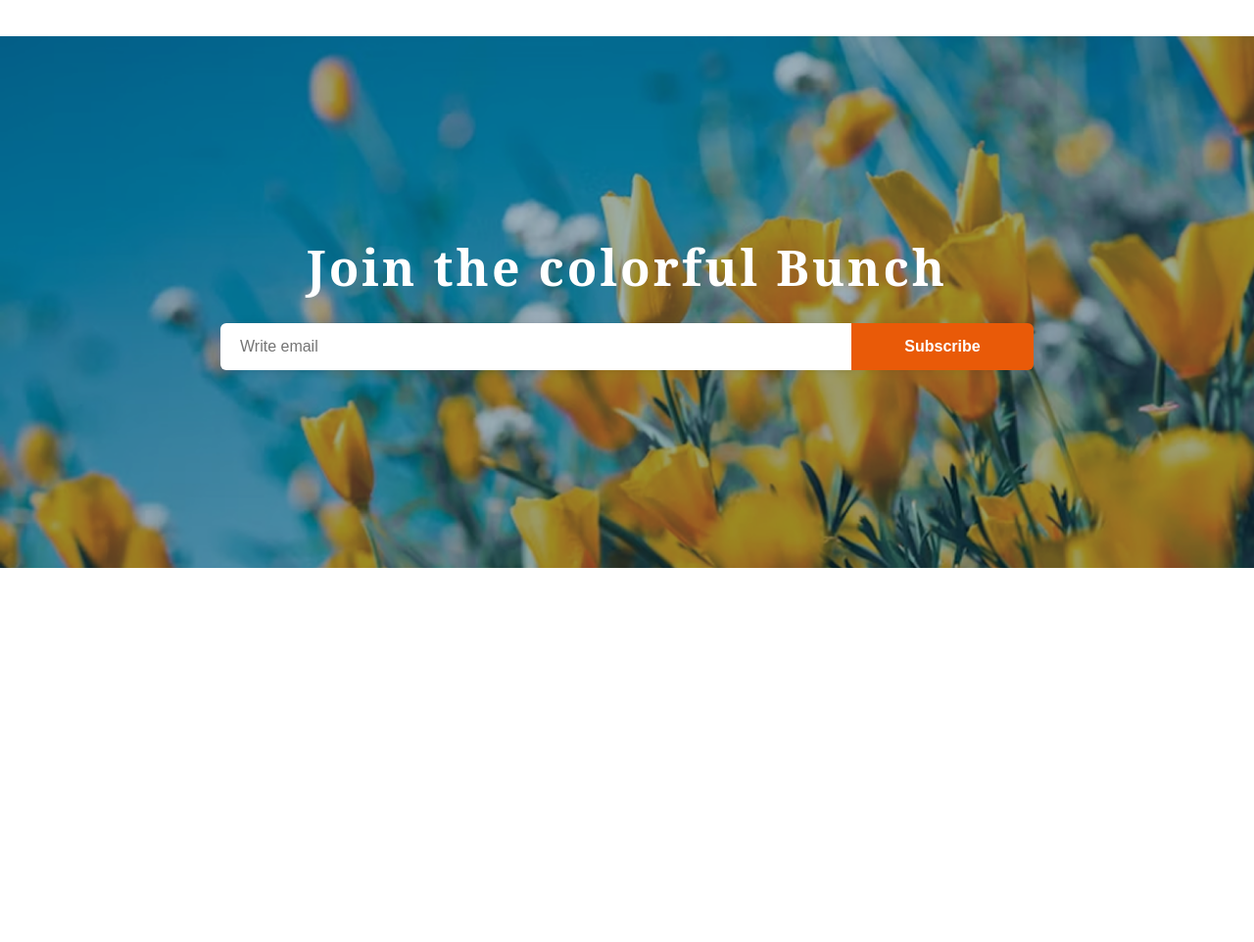
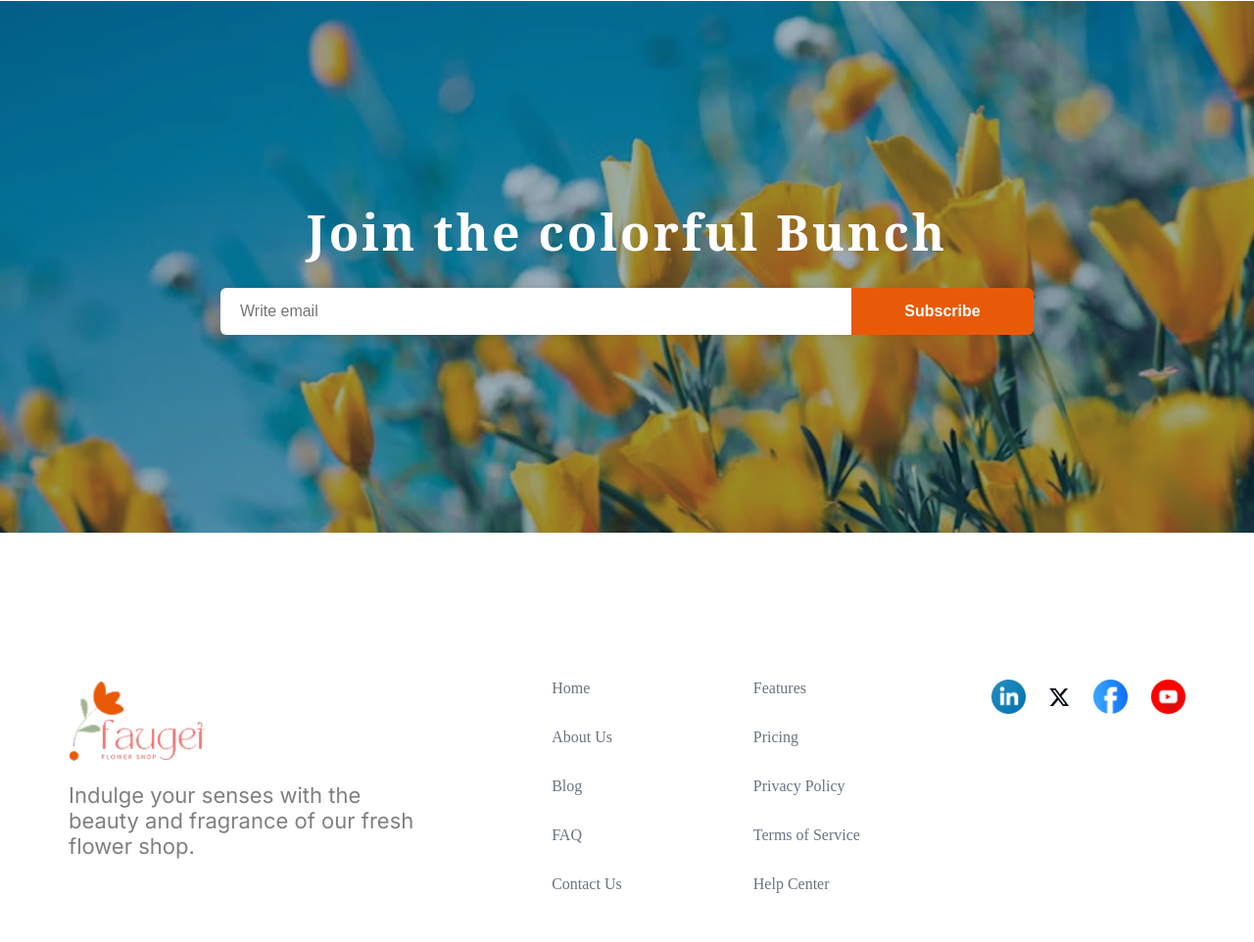
Before and after one commit to ronihasan1/Responsive-Flowers, a plain HTML site: page index.html in a window 1280 px wide. Shown: the part 3638-4600 px from the top of the page at 98% size. Before the commit the page ends 4318 px from the top, so only its background shows below. Drawn offline with Linux system fonts and the light colour scheme.

Commit message:
footer section completed

```diff
--- a/index.html
+++ b/index.html
@@ -220,6 +220,55 @@
                 </div>
             </section>
     </main>
-    <footer></footer>
+    <!-- Footer Section -->
+    <footer>
+        <div class="container">
+            <div class="footer-main">
+
+                <div class="footer-box">
+                    <div class="fresh-box">
+                        <img src="./image/logo.png" alt="">
+                        <p class="footer-description banner-description">Indulge your senses with the beauty and fragrance of our fresh flower shop. </p>
+                    </div>
+                </div>
+                <div class="footer-box">
+                    <ul>
+                        <li><a class="nav-link f-link" href="">Home</a></li>
+                        <li><a class="nav-link f-link" href="">About Us</a></li>
+                        <li><a class="nav-link f-link" href="">Blog</a></li>
+                        <li><a class="nav-link f-link" href="">FAQ</a></li>
+                        <li><a  class="nav-link f-link"href="">Contact Us</a></li>
+                    </ul>
+                </div>
+                <div class="footer-box">
+                    <ul>
+                        <li><a class="nav-link f-link" href="">Features</a></li>
+                        <li><a class="nav-link f-link" href="">Pricing</a></li>
+                        <li><a class="nav-link f-link" href="">Privacy Policy</a></li>
+                        <li><a class="nav-link f-link" href="">Terms of Service</a></li>
+                        <li><a class="nav-link f-link" href="">Help Center</a></li>
+                    </ul>
+                </div>
+                <div class="footer-box">
+                   <div class="last-ff-icon">
+                    <a href="">
+                        <img src="./image/icon-linkedin.png" alt="">
+                    </a>
+                    <a href="">
+                        <img src="./image/icon-twitter.png" alt="">
+                    </a>
+                    <a href="">
+                        <img src="./image/icon-facebook.png" alt="">
+                    </a>
+                    <a href="">
+                        <img src="./image/icon-youtube.png" alt="">
+                    </a>
+
+                   </div>
+                </div>
+
+            </div>
+        </div>
+    </footer>
 </body>
 </html>
--- a/style.css
+++ b/style.css
@@ -314,6 +314,47 @@ main>section {
     outline: none;
 }
 
-.btn {
+.btn-area {
     width: 186px;
 }
+
+/*Footer Section*/
+footer{
+    background-color: #FFFFFF;
+    padding: 50px 0;
+}
+.footer-main {
+    display: flex;
+    justify-content: space-between;
+    align-items: flex-start;
+}
+.fresh-box{
+    max-width: 359px;
+}
+
+.footer-box ul {
+    display: flex;
+    list-style: none;
+    flex-direction: column;
+    gap: 32px;
+}
+.f-link{
+    color: #6B7280;
+    font-weight: 500;
+}
+
+.footer-box img {
+    max-width: 138px;
+    margin-bottom: 16px;
+}
+
+.last-ff-icon {
+    display: flex;
+    gap: 24px;
+    justify-content: space-between;
+    align-items: center;
+}
+
+.last-ff-icon img {
+    max-width: 35px;
+}
```
